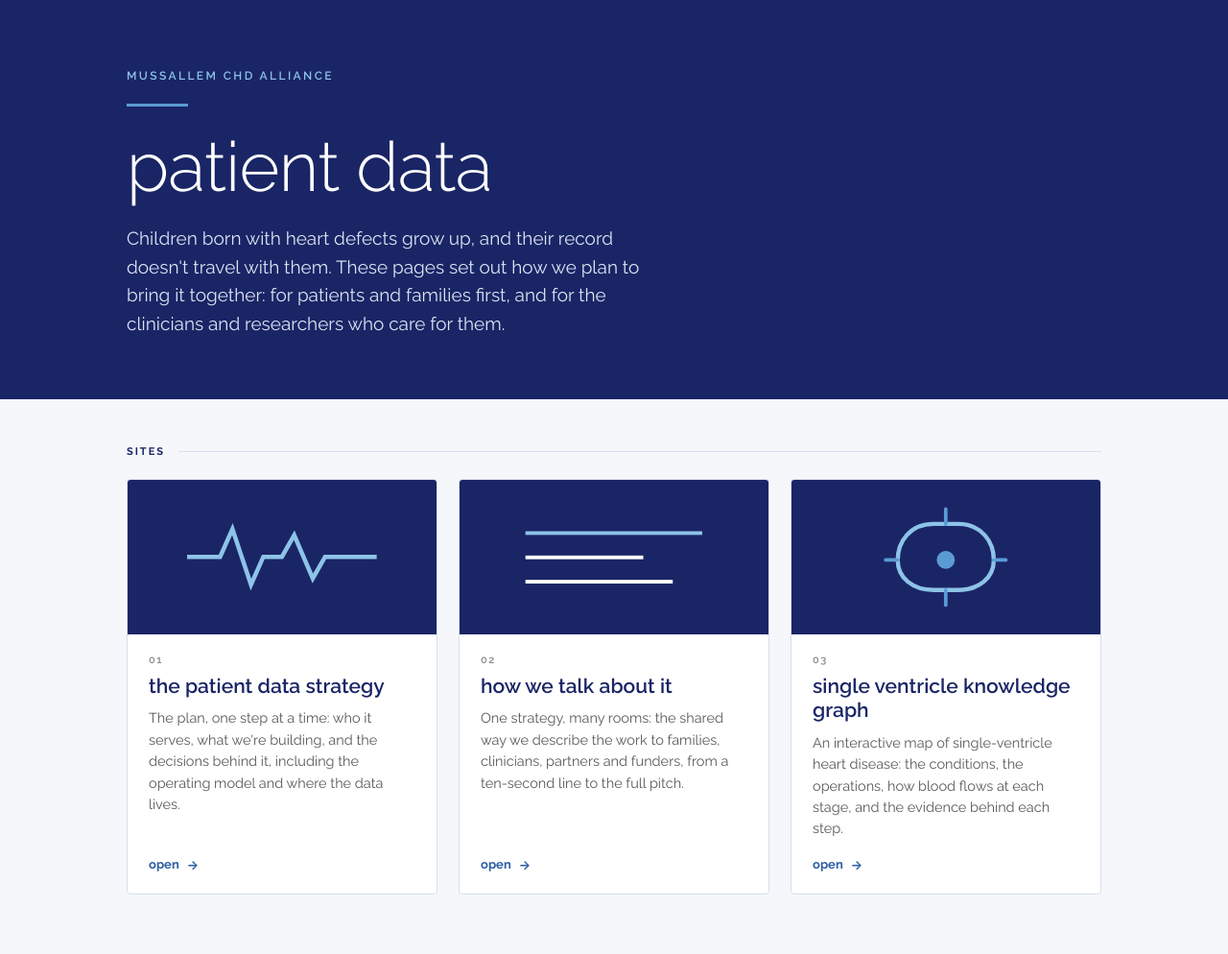
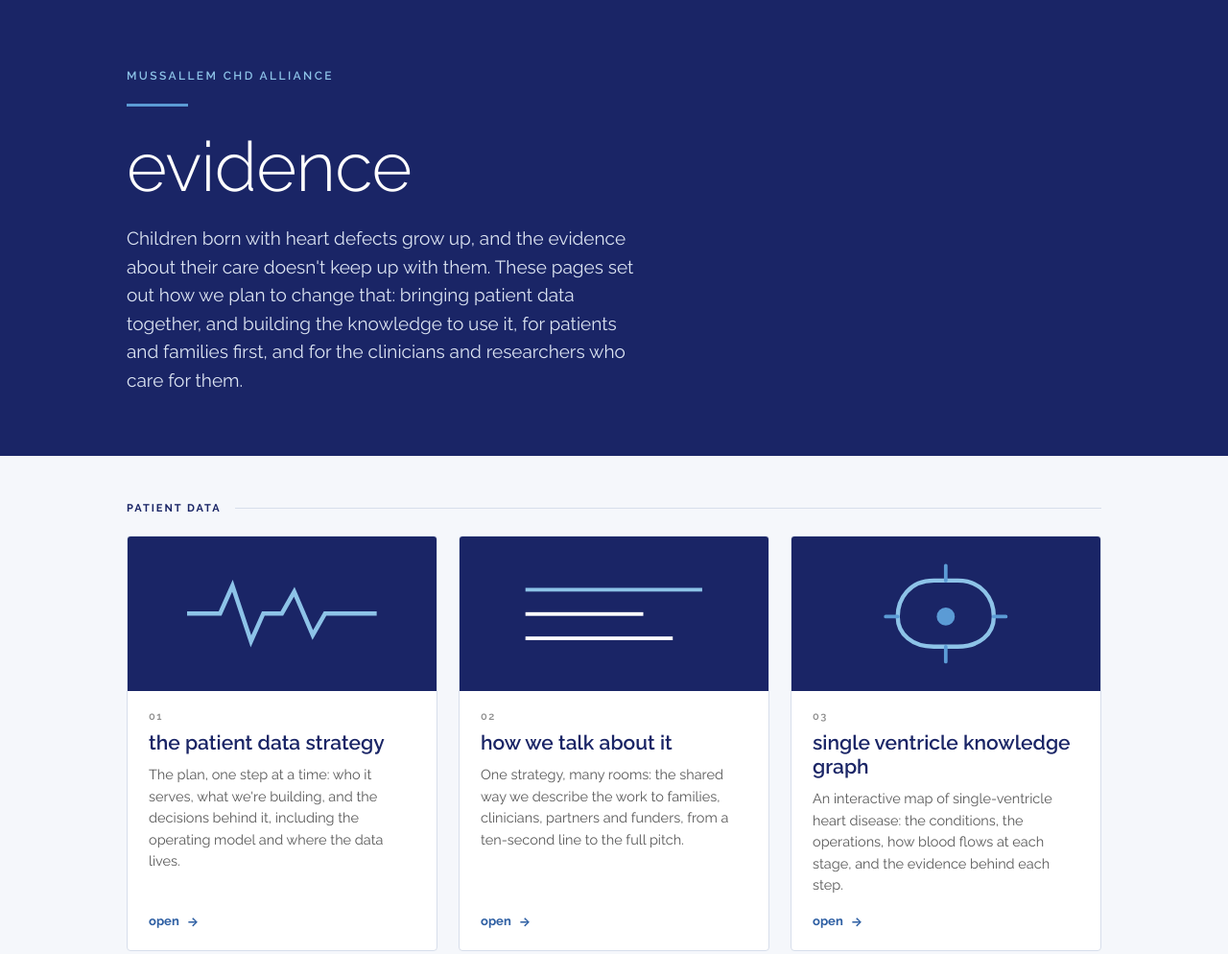
Before and after one commit to andrewschrag/mca, a plain HTML site: page index.html in a window 1280 px wide. Shown: the top 994 px of the page at 96% size. Drawn offline with Linux system fonts and the light colour scheme.

Commit message:
index: retitle landing page to evidence
Hero and title are now evidence; the three existing sites sit under a patient data section so other Evidence initiatives can be added alongside.

```diff
--- a/index.html
+++ b/index.html
@@ -3,8 +3,8 @@
 <head>
 <meta charset="utf-8">
 <meta name="viewport" content="width=device-width, initial-scale=1">
-<title>patient data — Mussallem CHD Alliance</title>
-<meta name="description" content="Working pages from the Mussallem CHD Alliance on bringing patient data together for people born with congenital heart defects.">
+<title>evidence — Mussallem CHD Alliance</title>
+<meta name="description" content="Working pages from the Mussallem CHD Alliance evidence initiatives: bringing patient data together, and building the knowledge to use it, for people born with congenital heart defects.">
 <meta name="robots" content="noindex">
 <link rel="preconnect" href="https://fonts.googleapis.com">
 <link rel="preconnect" href="https://fonts.gstatic.com" crossorigin>
@@ -49,14 +49,14 @@ footer .wrap{display:flex;flex-wrap:wrap;gap:6px 18px;justify-content:space-betw
   <div class="wrap">
     <p class="kicker">Mussallem CHD Alliance</p>
     <div class="rule"></div>
-    <h1>patient data</h1>
-    <p class="lead">Children born with heart defects grow up, and their record doesn't travel with them. These pages set out how we plan to bring it together: for patients and families first, and for the clinicians and researchers who care for them.</p>
+    <h1>evidence</h1>
+    <p class="lead">Children born with heart defects grow up, and the evidence about their care doesn't keep up with them. These pages set out how we plan to change that: bringing patient data together, and building the knowledge to use it, for patients and families first, and for the clinicians and researchers who care for them.</p>
   </div>
 </header>
 
 <main>
   <div class="wrap">
-    <p class="label">sites</p>
+    <p class="label">patient data</p>
     <ul class="sites">
       <li class="site">
         <a href="pdi-strategy.html">
```
